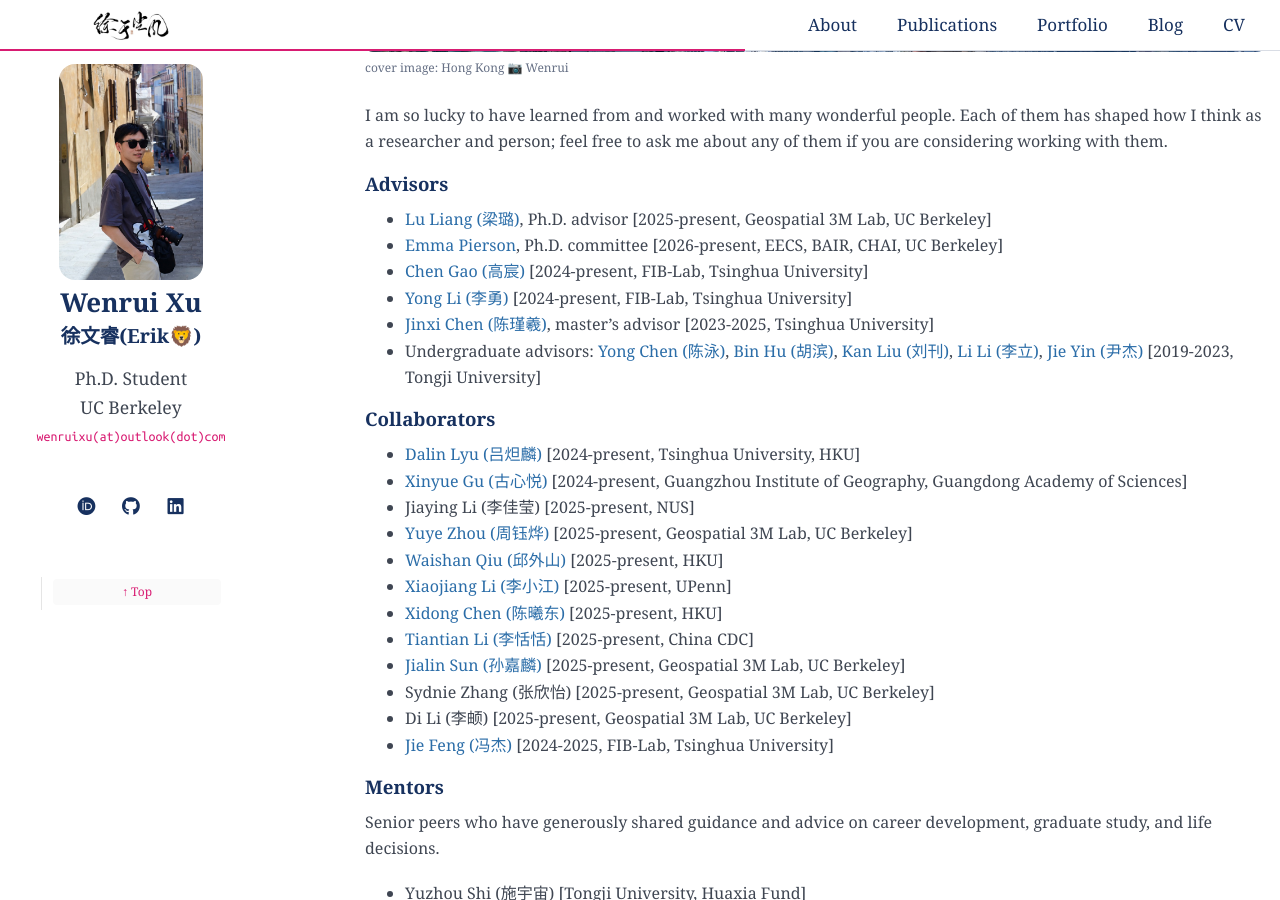
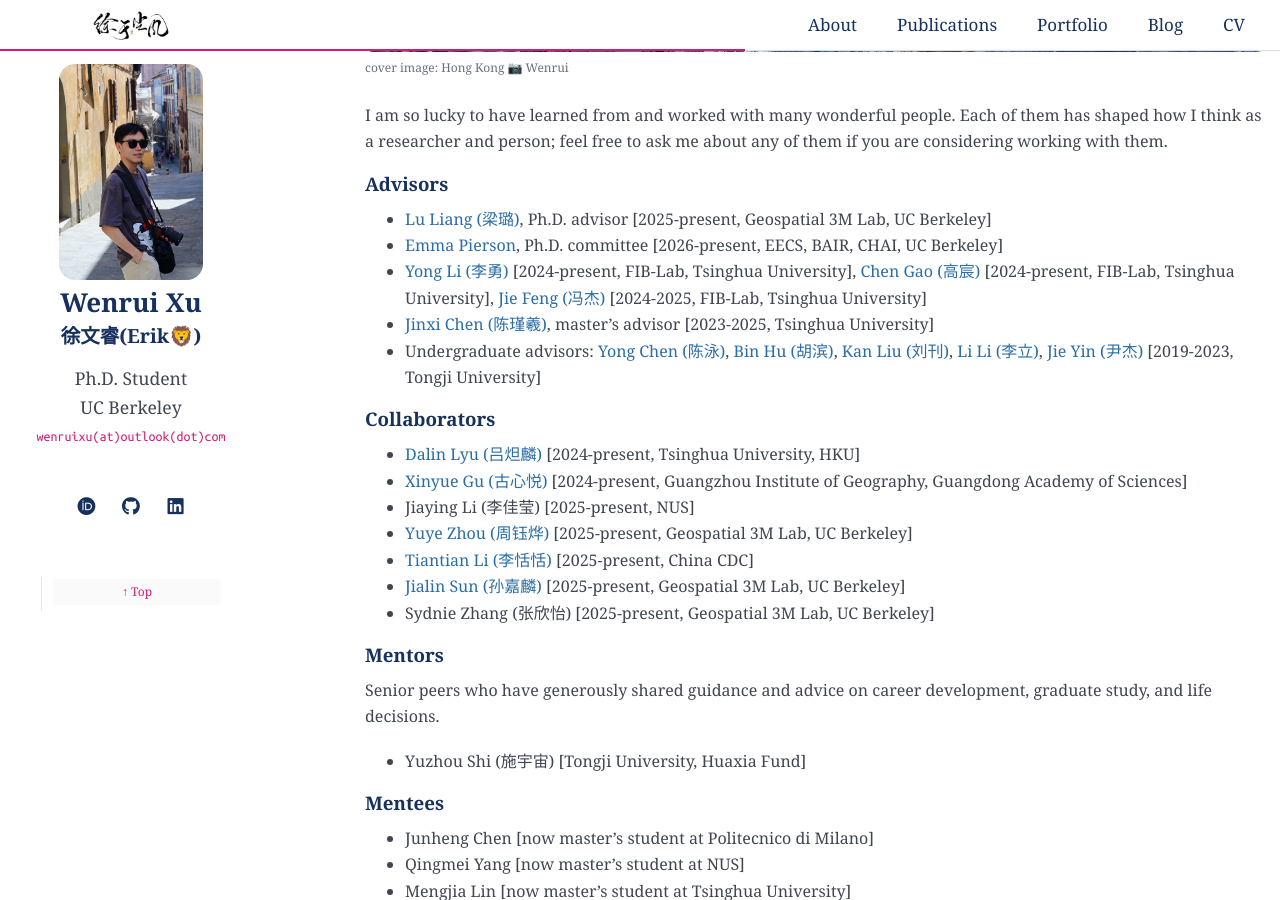
Before and after one commit to ruaruaxu/ruaruaxu.github.io, a Jekyll site: the page built from people.md, in a window 1280 px wide and 900 px high, scrolled down 357 px. Built offline with Jekyll 4.4.1, drawn with Linux system fonts in a browser that asks for light colours; a style sheet for code colours, icons or effects is not loaded.

Commit message:
Update collaborator listings
Remove the requested collaborator entries and combine Yong Li, Chen Gao, and Jie Feng in the requested order while preserving their links and dates.

```diff
--- a/people.md
+++ b/people.md
@@ -51,14 +50,9 @@ I am so lucky to have learned from and worked with many wonderful people. Each o
 - [Xinyue Gu (古心悦)](https://scholar.google.com/citations?user=I7k0-jkAAAAJ) [2024-present, Guangzhou Institute of Geography, Guangdong Academy of Sciences]
 - Jiaying Li (李佳莹) [2025-present, NUS]
 - [Yuye Zhou (周钰烨)](https://yuyezhou.com/) [2025-present, Geospatial 3M Lab, UC Berkeley]
-- [Waishan Qiu (邱外山)](https://www.qiuwaishan.com/aboutme) [2025-present, HKU]
-- [Xiaojiang Li (李小江)](https://sites.google.com/site/xiaojiangligis/) [2025-present, UPenn]
-- [Xidong Chen (陈曦东)](https://www.researchgate.net/profile/Xidong-Chen-2) [2025-present, HKU]
 - [Tiantian Li (李恬恬)](https://iehs.chinacdc.cn/ywwz/Team/201810/t20181016_195134.html) [2025-present, China CDC]
 - [Jialin Sun (孙嘉麟)](https://scholar.google.com/citations?user=f57kwGAAAAAJ) [2025-present, Geospatial 3M Lab, UC Berkeley]
 - Sydnie Zhang (张欣怡) [2025-present, Geospatial 3M Lab, UC Berkeley]
-- Di Li (李𬱖) [2025-present, Geospatial 3M Lab, UC Berkeley]
-- [Jie Feng (冯杰)](https://vonfeng.github.io/) [2024-2025, FIB-Lab, Tsinghua University]
 
 ### Mentors
 
```
Also changed, not shown: other parts of people.md (+1 -2 lines).
